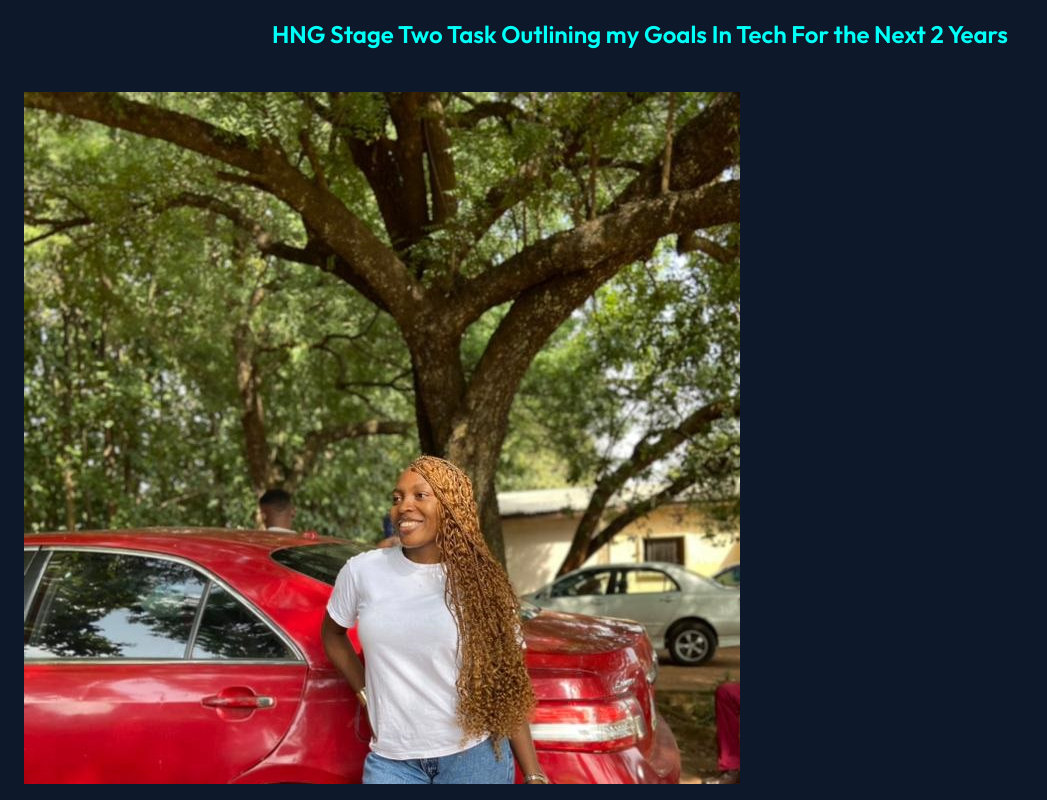
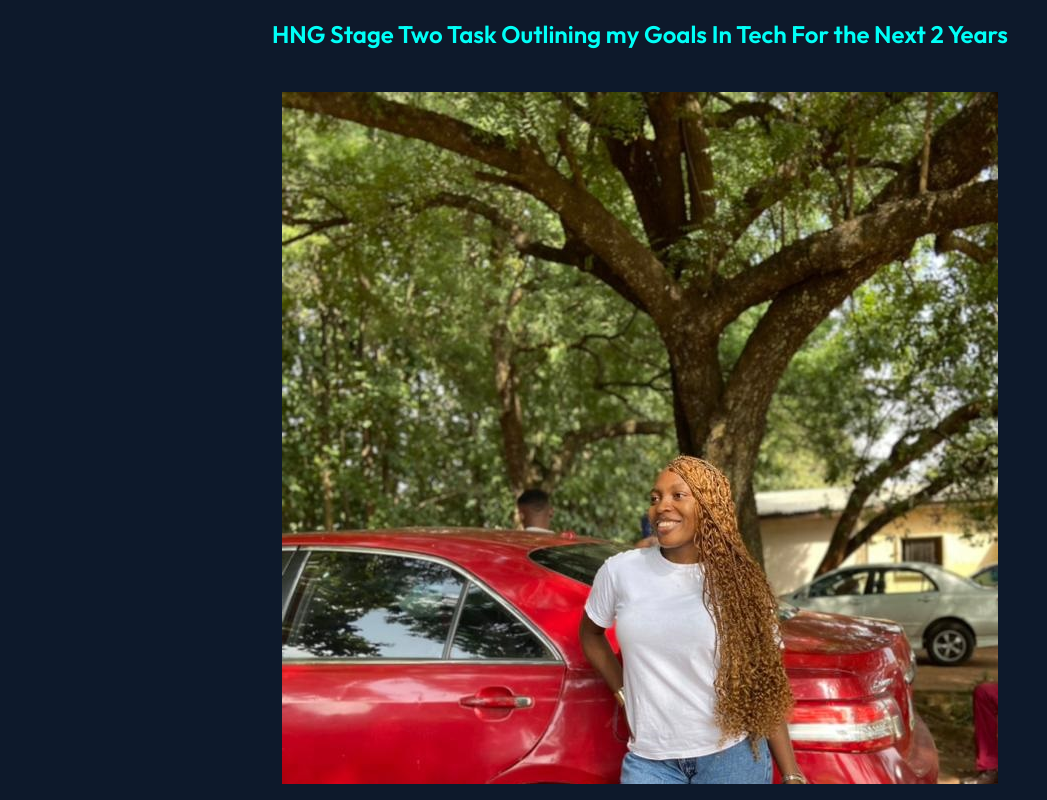
Before and after one commit to Arhne/stage-1-frontend, a plain HTML site: page index.html in a window 1280 px wide. Shown: the top 800 px of the page, without its empty margins (0-1047 px from the left). Drawn offline with Linux system fonts and the light colour scheme.

Commit message:
made changes to index.html file

```diff
--- a/index.html
+++ b/index.html
@@ -23,8 +23,8 @@
   <main>
     <div class="text-align">
     <h1 class="text-neutral-400 fs-heading fw-bold padding-block-30">HNG Stage Two Task Outlining my Goals In Tech For the Next 2 Years</h1>
-    <div class="margin-auto">
-         <img src="images/profilepic.jpeg" alt="slack profile picture" data-testid="slackProfilePicture">
+    <div >
+         <img src="images/profilepic.jpeg" class="margin-auto" alt="slack profile picture" data-testid="slackProfilePicture">
     </div>
     <p data-testid="slackDisplayName">Slack Name: Ann Nwosu</p>
     <p data-testid="currentTimeUTC">Current Time: <span id="time"></span></span></p>
```
